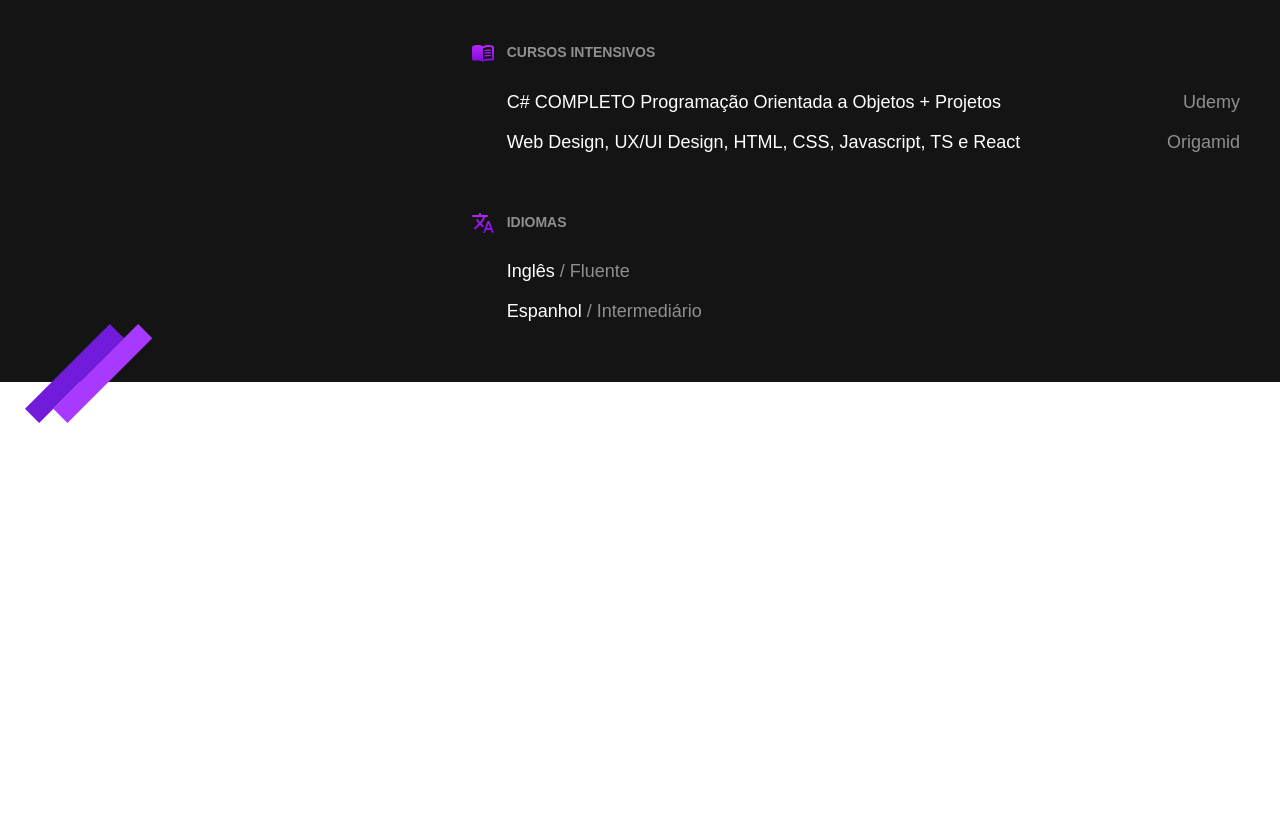
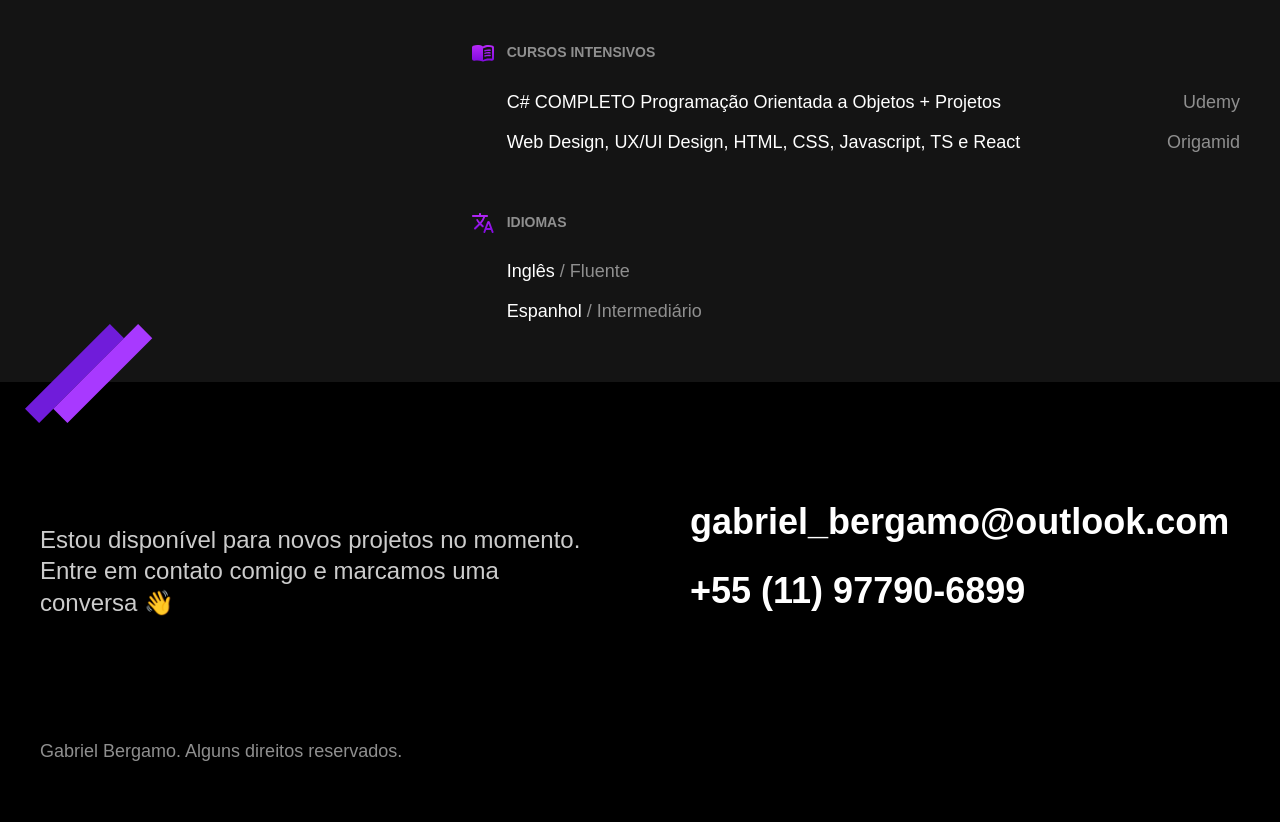
Before and after one commit to Gbrlbrgm/Portfolio, a plain HTML site: page index.html in a window 1280 px wide. Shown: the part 1752-2574 px from the top of the page. Before the commit the page ends 2209 px from the top, so only its background shows below. Drawn offline with Linux system fonts and the light colour scheme.

Commit message:
Criação e estilização footer

```diff
--- /dev/null
+++ b/css/footer.css
@@ -0,0 +1,44 @@
+.footer{
+    background: #000000;
+}
+
+.footer-container {
+    padding: 120px 20px 60px 20px;
+    grid-template-columns: 1fr 1fr;
+    align-items: center;
+}
+
+.footer-texto {
+    font-size: 1.5rem;
+    line-height: 1.33;
+    color: #cccccc;
+}
+
+.footer-contato li {
+    font-weight: bold;
+    font-size: 2.25rem;
+    line-height: 1.1;
+    color: #ffffff;
+    margin-bottom: 30px;
+}
+
+.footer-contato li a {
+    color: #ffffff;
+}
+
+.footer-copy {
+    font-size: 1.125rem;
+    color: #8f8f8f;
+    grid-column: 1 / -1;
+}
+
+@media (max-width: 800px){
+    .footer-container {
+        grid-template-columns: 1fr;
+        gap: 40px;
+    }
+
+    .footer-contato li {
+        font-size: 1.5rem;
+    }
+}
--- a/css/style.css
+++ b/css/style.css
@@ -3,3 +3,4 @@
 @import "./intro.css";
 @import "./experiencia.css";
 @import "./formacao.css";
+@import "./footer.css";
--- a/index.html
+++ b/index.html
@@ -97,5 +97,16 @@
             </div>
         </div>
     </section>
+    <footer class="footer" id="contato">
+        <div class="container footer-container">
+            <p class="footer-texto">Estou disponível para novos projetos no momento.
+            Entre em contato comigo e marcamos uma conversa 👋</p>
+            <ul class="footer-contato">
+                <li>gabriel_bergamo@outlook.com</li>
+                <li>+55 (11) 97790-6899</li>
+            </ul>
+            <p class="footer-copy">Gabriel Bergamo. Alguns direitos reservados.</p>
+        </div>
+    </footer>
 </body>
 </html>
```
